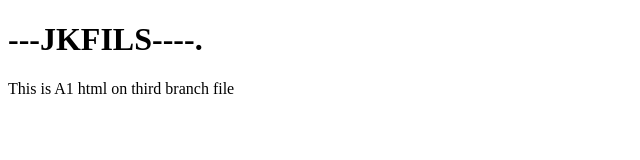
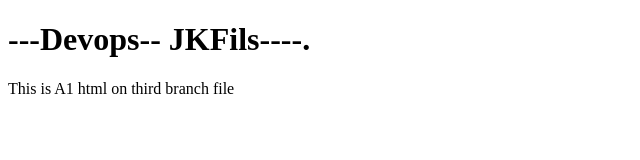
Before and after one commit to jkfils/smu-eets8357-jkfils, a plain HTML site: page A1.html in a window 1280 px wide. Shown: the whole page, without its empty margins (0-640 px from the left). Drawn offline with Linux system fonts and the light colour scheme.

Commit message:
Update A1.html

```diff
--- a/A1.html
+++ b/A1.html
@@ -7,7 +7,7 @@
 </head>
 <body>
 
-  <h1>---JKFILS----.</h1>
+  <h1>---Devops-- JKFils----.</h1>
 
 
 <p> This is A1 html on third branch file </p>
```
